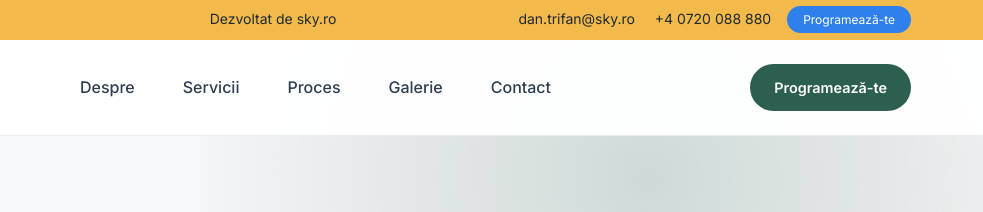
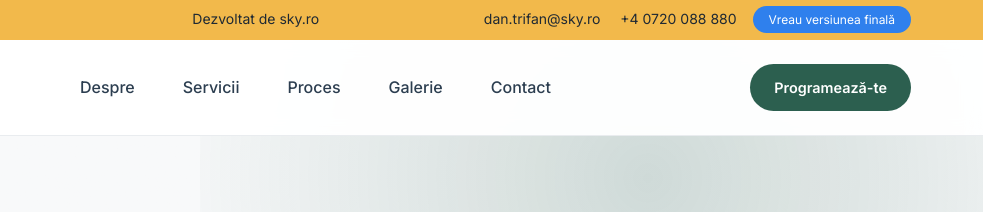
Before and after one commit to sorinpintilie-lgtm/artzdent, a website: page index.html in a window 1280 px wide. Shown: the top 212 px of the page, 297-1280 px from the left. Drawn offline with nearby package versions, Linux system fonts and the light colour scheme.

Commit message:
Update promo bar CTA to WhatsApp link with 'Vreau versiunea finală' text

```diff
--- a/index.html
+++ b/index.html
@@ -21,7 +21,7 @@
                 <a href="tel:+40720088880" class="promo-link">+4 0720 088 880</a>
             </div>
             <div class="promo-cta">
-                <a href="#contact" class="btn-primary btn-sm">Programează-te</a>
+                <a href="https://wa.me/40720088880" class="btn-primary btn-sm" target="_blank">Vreau versiunea finală</a>
             </div>
         </div>
     </div>
```
